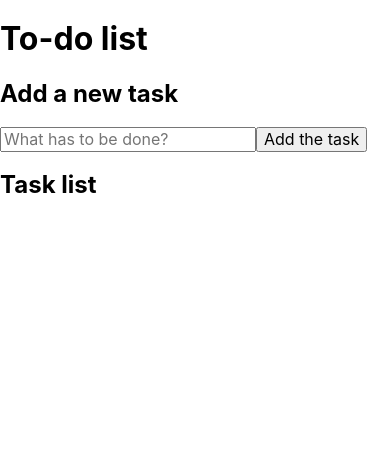
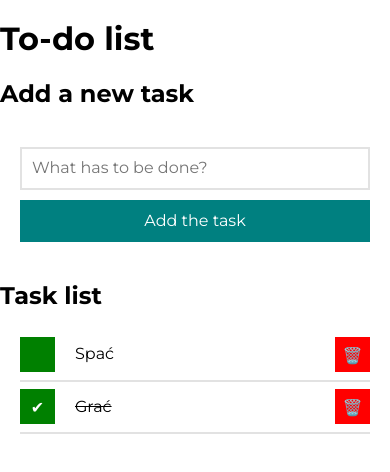
Before and after one commit to wojdaSoftware/to-do-list-react, a React (Create React App) app: page / in a window 390 px wide. Shown: the top 472 px of the page. Built offline with nearby package versions, Linux system fonts and the light colour scheme.

Commit message:
moved form and list to components with styling

```diff
--- a/public/index.html
+++ b/public/index.html
@@ -1,13 +1,11 @@
 <!DOCTYPE html>
 <html lang="en">
+
 <head>
   <meta charset="utf-8" />
   <link rel="icon" href="%PUBLIC_URL%/favicon.ico" />
   <meta name="viewport" content="width=device-width, initial-scale=1" />
   <meta name="theme-color" content="#000000" />
-    <link rel="stylesheet" href="https://cdnjs.cloudflare.com/ajax/libs/normalize/8.0.1/normalize.min.css"
-        integrity="sha512-NhSC1YmyruXifcj/KFRWoC561YpHpc5Jtzgvbuzx5VozKpWvQ+4nXhPdFgmx8xqexRcpAglTj9sIBWINXa8x5w=="
-        crossorigin="anonymous" referrerpolicy="no-referrer" />
   <link rel="apple-touch-icon" href="%PUBLIC_URL%/logo192.png" />
   <!--
       manifest.json provides metadata used when your web app is installed on a
@@ -24,7 +22,14 @@
       Learn how to configure a non-root public URL by running `npm run build`.
     -->
   <title>React App</title>
+  <link rel="stylesheet" href="https://cdnjs.cloudflare.com/ajax/libs/normalize/8.0.1/normalize.min.css"
+    integrity="sha512-NhSC1YmyruXifcj/KFRWoC561YpHpc5Jtzgvbuzx5VozKpWvQ+4nXhPdFgmx8xqexRcpAglTj9sIBWINXa8x5w=="
+    crossorigin="anonymous" referrerpolicy="no-referrer" />
+  <link rel="preconnect" href="https://fonts.googleapis.com">
+  <link rel="preconnect" href="https://fonts.gstatic.com" crossorigin>
+  <link href="https://fonts.googleapis.com/css2?family=Montserrat:wght@400;700&display=swap" rel="stylesheet">
 </head>
+
 <body>
   <noscript>You need to enable JavaScript to run this app.</noscript>
   <div id="root"></div>
@@ -39,4 +44,5 @@
       To create a production bundle, use `npm run build` or `yarn build`.
     -->
 </body>
+
 </html>
--- a/src/App.css
+++ /dev/null
@@ -1,38 +0,0 @@
-.App {
-  text-align: center;
-}
-
-.App-logo {
-  height: 40vmin;
-  pointer-events: none;
-}
-
-@media (prefers-reduced-motion: no-preference) {
-  .App-logo {
-    animation: App-logo-spin infinite 20s linear;
-  }
-}
-
-.App-header {
-  background-color: #282c34;
-  min-height: 100vh;
-  display: flex;
-  flex-direction: column;
-  align-items: center;
-  justify-content: center;
-  font-size: calc(10px + 2vmin);
-  color: white;
-}
-
-.App-link {
-  color: #61dafb;
-}
-
-@keyframes App-logo-spin {
-  from {
-    transform: rotate(0deg);
-  }
-  to {
-    transform: rotate(360deg);
-  }
-}
--- a/src/App.js
+++ b/src/App.js
@@ -1,5 +1,12 @@
-import './App.css';
 import React from 'react';
+import Form from './Form';
+import List from './List';
+
+const tasks = [
+  { id: 1, content: "Spać", done: false },
+  { id: 2, content: "Grać", done: true },
+];
+const hideFinished = false;
 
 function App() {
   return (
@@ -10,17 +17,14 @@ function App() {
       <main className="main">
         <section className="section">
           <h2 className="section__title">Add a new task</h2>
-          <form className="form">
-            <input className="form__textInput" name="task" placeholder="What has to be done?" />
-            <button className="form__button">Add the task</button>
-          </form>
+          <Form />
         </section>
         <section className="section">
           <header className="header header--second">
             <h2 className="header__title">Task list</h2>
             <div className="header__gridContainer" />
           </header>
-          <ul className="list" />
+          <List tasks={tasks} hideFinished={hideFinished} />
         </section>
       </main>
     </React.Fragment>
--- /dev/null
+++ b/src/Form/index.js
@@ -0,0 +1,11 @@
+import React from "react";
+import './style.css';
+
+const Form = () => (
+    <form className="form">
+        <input className="form__textInput" name="task" placeholder="What has to be done?" />
+        <button className="form__button">Add the task</button>
+    </form>
+);
+
+export default Form;
--- /dev/null
+++ b/src/Form/style.css
@@ -0,0 +1,64 @@
+.form {
+    padding: 20px;
+    display: flex;
+}
+
+@media (max-width: 767px) {
+    .form {
+        flex-wrap: wrap;
+    }
+}
+
+.form__textInput {
+    border: rgb(226, 226, 226) solid 2px;
+    padding: 10px;
+    border-radius: 0;
+    flex-grow: 1;
+    margin-right: 20px;
+}
+
+@media (max-width: 767px) {
+    .form__textInput {
+        flex-basis: 100%;
+        margin-right: 0px;
+        margin-bottom: 10px;
+    }
+}
+
+.form__button {
+    border: none;
+    border-radius: 0;
+    background-color: teal;
+    color: white;
+    padding: 12px;
+    transition: background 500ms 200ms, transform 500ms;
+}
+
+@media (max-width: 767px) {
+    .form__button {
+        flex-basis: 100%;
+    }
+}
+
+.form__button:hover {
+    background-color: rgb(0, 153, 153);
+    transform: scale(1.2);
+}
+
+@media (max-width: 767px) {
+    .form__button:hover {
+        transform: scaleY(1.2) scaleX(1.03);
+    }
+}
+
+.form__button:active {
+    transform: scale(1.1);
+    transition-duration: 0ms;
+}
+
+@media (max-width: 767px) {
+    .form__button:active {
+        transform: scaleY(1.1) scaleX(1.01);
+        transition-duration: 0ms
+    }
+}
--- /dev/null
+++ b/src/List/index.js
@@ -0,0 +1,19 @@
+import React from 'react';
+import './style.css';
+
+const List = ({ tasks, hideFinished }) => (
+    <ul className="list" >
+        {tasks.map(task => (
+            <li
+                key={task.id}
+                className={`list__listItem ${task.done && hideFinished ? "list__listItem--hidden" : ""}`}
+            >
+                <button className="list__button">{task.done ? "✔" : ""}</button>
+                <p className={`list__paragragh ${task.done ? "list__paragraph--marked" : ""}`}>{task.content}</p>
+                <button className="list__button list__button--second">🗑️</button>
+            </li>
+        ))}
+    </ul>
+);
+
+export default List;
--- /dev/null
+++ b/src/List/style.css
@@ -0,0 +1,49 @@
+.list {
+    padding: 0px 20px 20px 20px;
+    list-style: none;
+}
+
+.list__listItem {
+    border-bottom: rgb(226, 226, 226) solid 2px;
+    display: grid;
+    grid-template-columns: auto 1fr auto;
+    gap: 20px;
+}
+
+.list__listItem--hidden {
+    display: none;
+}
+
+.list__button {
+    border: none;
+    border-radius: 0;
+    background-color: green;
+    display: block;
+    width: 35px;
+    height: 35px;
+    align-self: center;
+    color: white;
+    padding: 3px 0 0 0;
+    transition: 500ms;
+}
+
+.list__button:hover {
+    background-color: rgb(0, 153, 0);
+}
+
+.list__button--second {
+    background-color: red;
+    transition: 500ms;
+}
+
+.list__button--second:hover {
+    background-color: rgb(255, 51, 51);
+}
+
+.list__paragragh {
+    overflow-x: hidden;
+}
+
+.list__paragraph--marked {
+    text-decoration: line-through;
+}
--- a/src/index.css
+++ b/src/index.css
@@ -1,13 +1,15 @@
-body {
-  margin: 0;
-  font-family: -apple-system, BlinkMacSystemFont, 'Segoe UI', 'Roboto', 'Oxygen',
-    'Ubuntu', 'Cantarell', 'Fira Sans', 'Droid Sans', 'Helvetica Neue',
-    sans-serif;
-  -webkit-font-smoothing: antialiased;
-  -moz-osx-font-smoothing: grayscale;
+html {
+  box-sizing: border-box;
+  font-family: 'Montserrat', sans-serif;
 }
 
-code {
-  font-family: source-code-pro, Menlo, Monaco, Consolas, 'Courier New',
-    monospace;
+*,
+::after,
+::before {
+  box-sizing: inherit;
 }
+
+.body{
+  background-color: rgb(226, 226, 226);
+  margin: 20px;
+}
```
Lines whose indentation alone changed are shown as unchanged.
